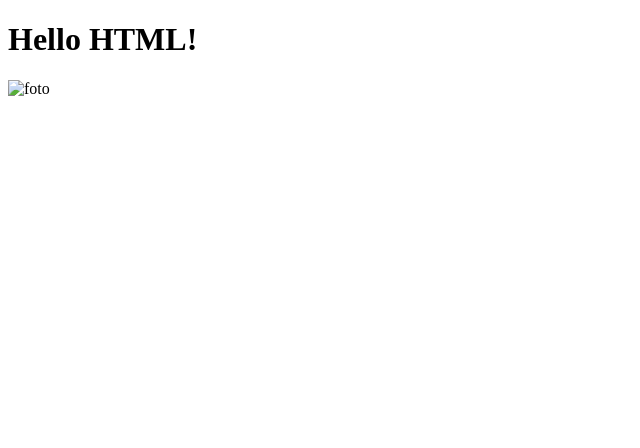
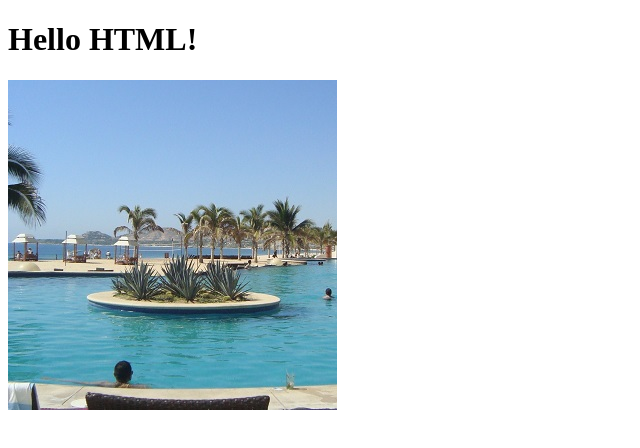
Before and after one commit to Maznnn/717-html, a plain HTML site: page index.html in a window 1280 px wide. Shown: the whole page, without its empty margins (0-640 px from the left). Drawn offline with Linux system fonts and the light colour scheme.

Commit message:
add foto foto

```diff
--- a/index.html
+++ b/index.html
@@ -8,6 +8,6 @@
 </head>
 <body>
     <h1>Hello HTML!</h1>
-    <img src="foto.jpg" alt="foto">
+    <img src="img/foto.jpg" alt="foto">
 </body>
 </html>
```
